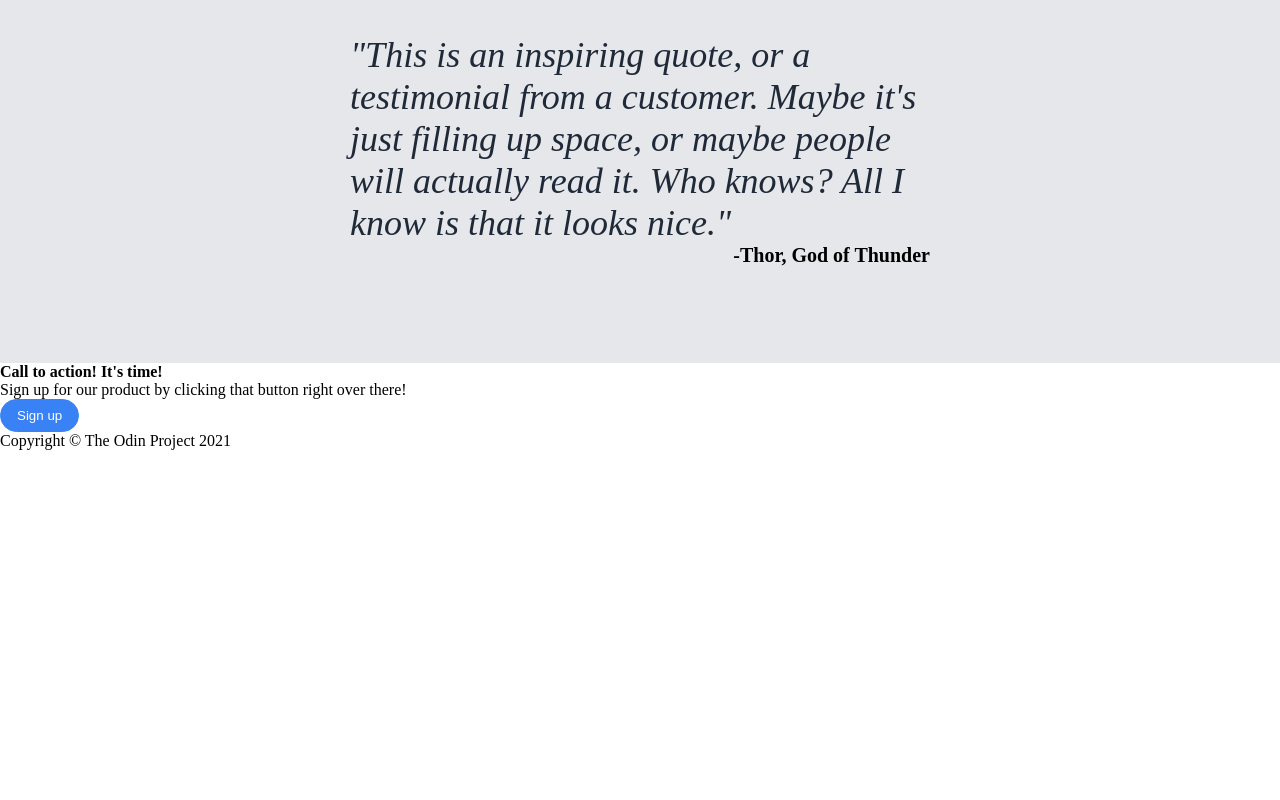
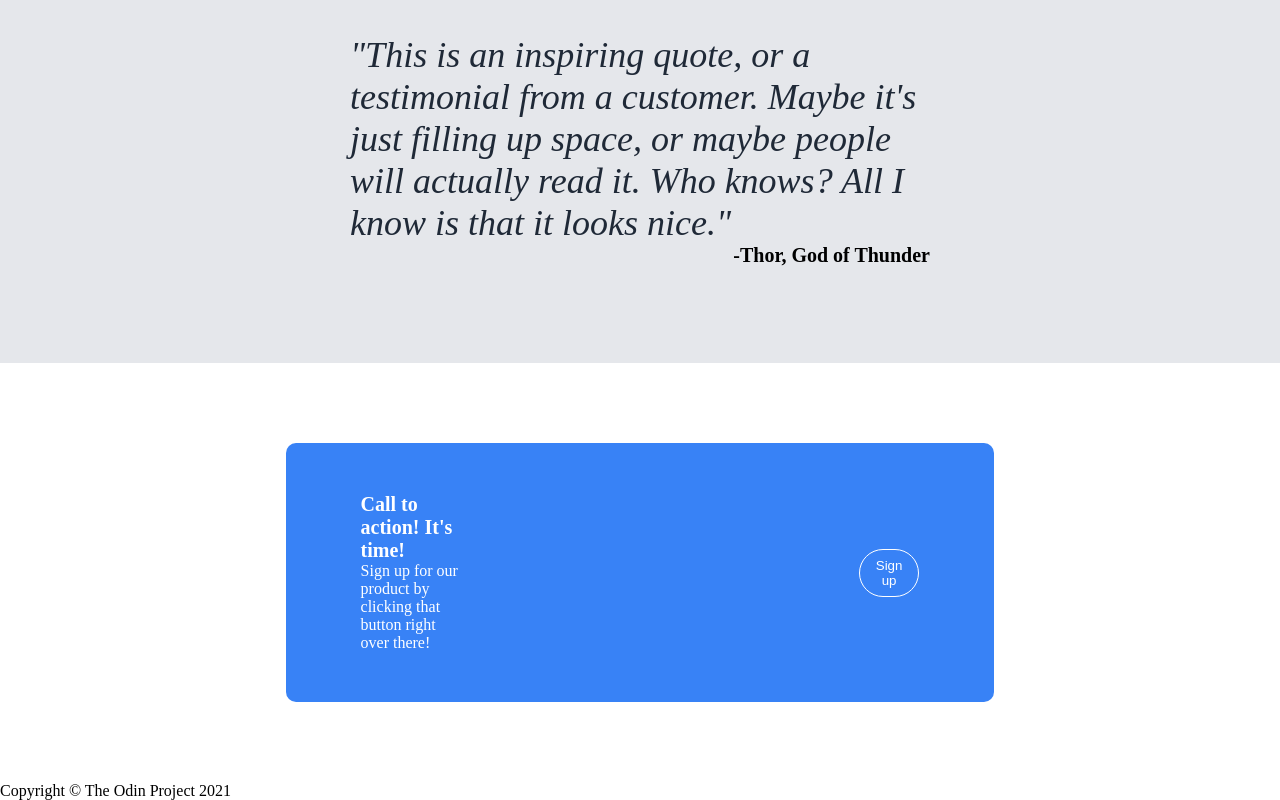
Before and after one commit to Davidg412/Odin-Landing-Page, a plain HTML site: page index.html in a window 1280 px wide. Shown: the part 1103-1903 px from the top of the page. Before the commit the page ends 1553 px from the top, so only its background shows below. Drawn offline with Linux system fonts and the light colour scheme.

Commit message:
Initial creation of section 4 style.css

```diff
--- a/index.html
+++ b/index.html
@@ -58,9 +58,15 @@
             <div class="name">-Thor, God of Thunder</div>
     </div>
     <!--Section 4-->
-    <strong>Call to action! It's time!</strong>
-    <div>Sign up for our product by clicking that button right over there!</div>
-    <button>Sign up</button>
+    <div class="section4">
+        <div class="action">
+            <div class="call">
+            <strong>Call to action! It's time!</strong>
+            <div>Sign up for our product by clicking that button right over there!</div>
+            </div>
+            <button class="sec4but">Sign up</button>
+        </div>
+    </div>
     <!--Footer-->
     <footer>
     <div>Copyright <span>&#169;</span> The Odin Project 2021</div>
--- a/style.css
+++ b/style.css
@@ -56,6 +56,7 @@ button {
     border-radius: 25px;
     padding: 8px 16px;
     border: 1px solid #3882F6;
+    width: 100px;
 }
 
 .image {
@@ -139,3 +140,40 @@ img {
     margin-left: auto;
     font-size: 20px;
 }
+
+/*Section 4 in index.html */
+
+.section4 {
+    display: flex;
+    justify-content: center;
+    align-items: center;
+    background-color: white;
+    padding: 5em 350px;
+}
+
+.action {
+    display: flex;
+    justify-content: center;
+    align-items: center;
+    background-color: #3882F6;
+    border-radius: 10px;
+    color: white;
+    padding: 50px 75px;
+    gap: 400px;
+    flex: 1;
+}
+
+.call {
+    display: flex;
+    flex-direction: column;
+}
+
+.sec4but {
+    display: flex;
+    border-color: white;
+    justify-content: center;
+}
+
+strong {
+    font-size: 20px;
+}
```
